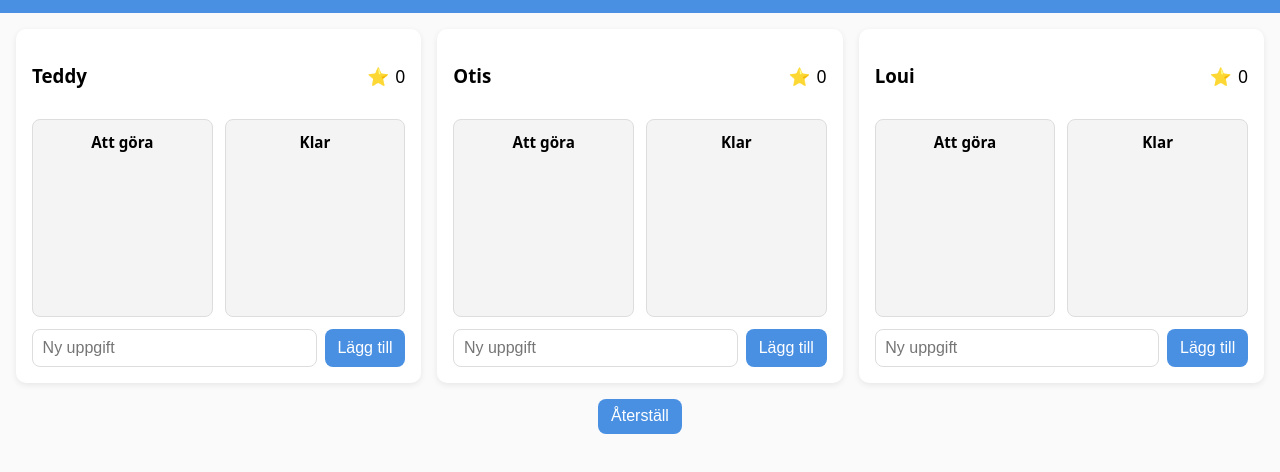
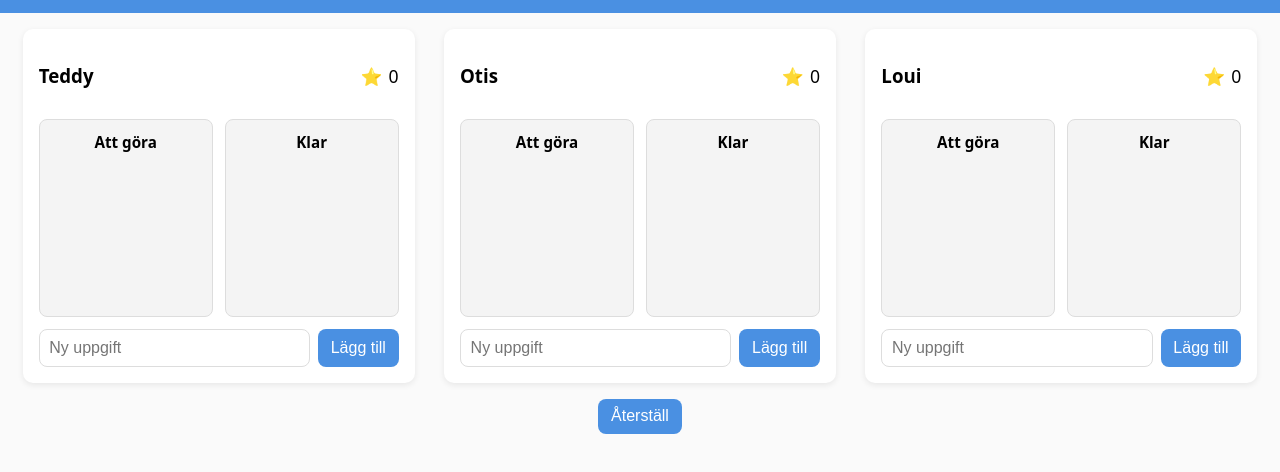
Before and after one commit to jeppelina/routine-app, a plain HTML site: page index.html in a window 1280 px wide. Shown: the part 58-530 px from the top of the page. Drawn offline with nearby package versions, Linux system fonts and the light colour scheme.

Commit message:
Reduce max-width of child cards to 360px

```diff
--- a/index.html
+++ b/index.html
@@ -53,7 +53,7 @@
       border-radius: 10px;
       padding: 1em;
       flex: 1 0 320px;
-      max-width: 400px;
+      max-width: 360px;
     }
     /* Force single column earlier (tablet portrait) */
       @media (max-width: 900px) {
```
